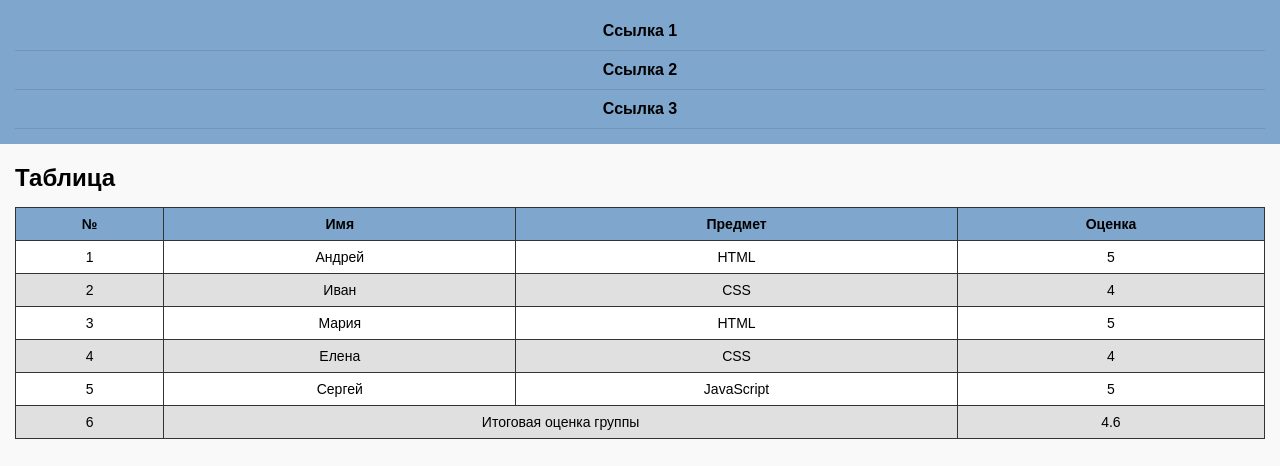
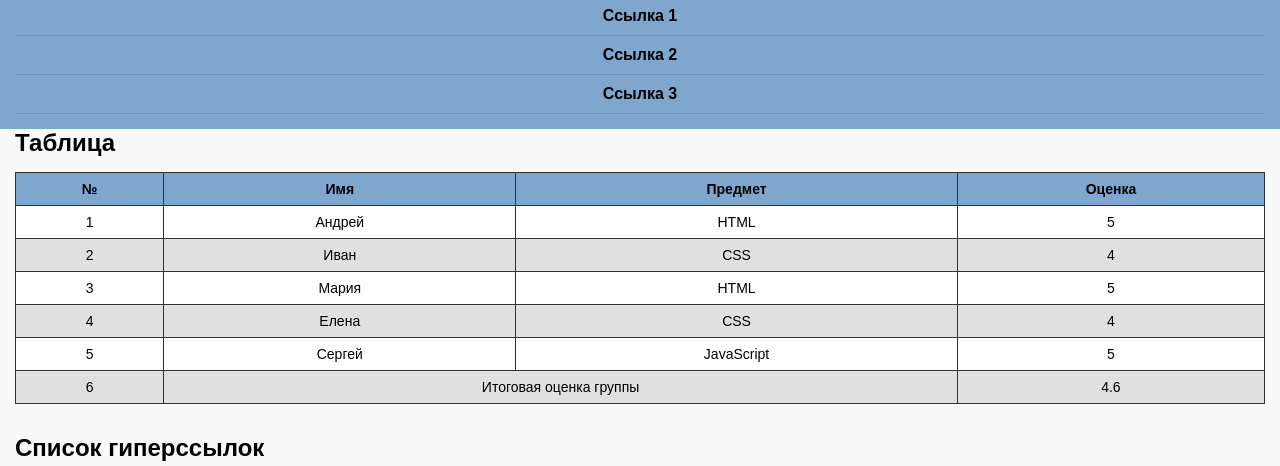
Before and after one commit to seleckijandrej86-gif/3, a plain HTML site: page index.html in a window 1280 px wide. Shown: the part 139-605 px from the top of the page. Drawn offline with Linux system fonts and the light colour scheme.

Commit message:
Update index.html

```diff
--- a/index.html
+++ b/index.html
@@ -10,21 +10,33 @@
 <body>
 
    <!-- Шапка -->
+
 <header id="header">
+
     <div class="container header-inner">
+
         <div class="logo">Лого</div>
+
         <h1 class="site-title">Мой учебный сайт</h1>
 
-            <nav class="menu">
+    </div>
+
+    <!-- Главное меню -->
+
+    <nav class="menu container">
+
         <a href="#links">Ссылка 1</a>
+
         <a href="#table">Ссылка 2</a>
+
         <a href="#form">Ссылка 3</a>
+
     </nav>
-        </div>
+
 </header>
 
     <!-- Основной контент -->
-    <main id="content" class="container main-content">
+    <main id="content" class="container main-layout">
 
         <!-- ОБЕРТКА ДЛЯ 3 ЗАДАНИЯ: нужна, чтобы менять порядок списка и таблицы -->
         <div class="content-wrapper">
```
Lines whose indentation alone changed are shown as unchanged.
